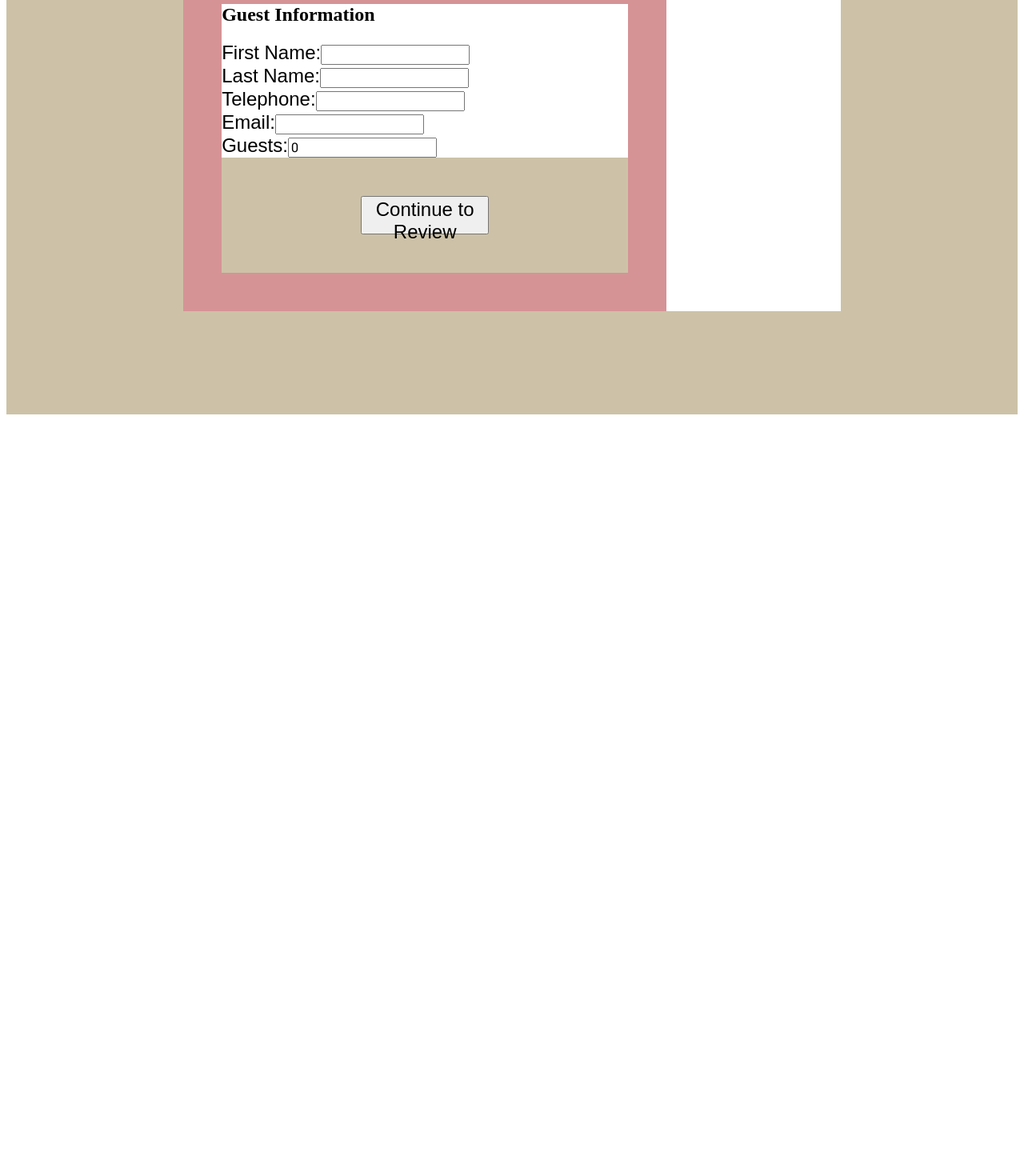
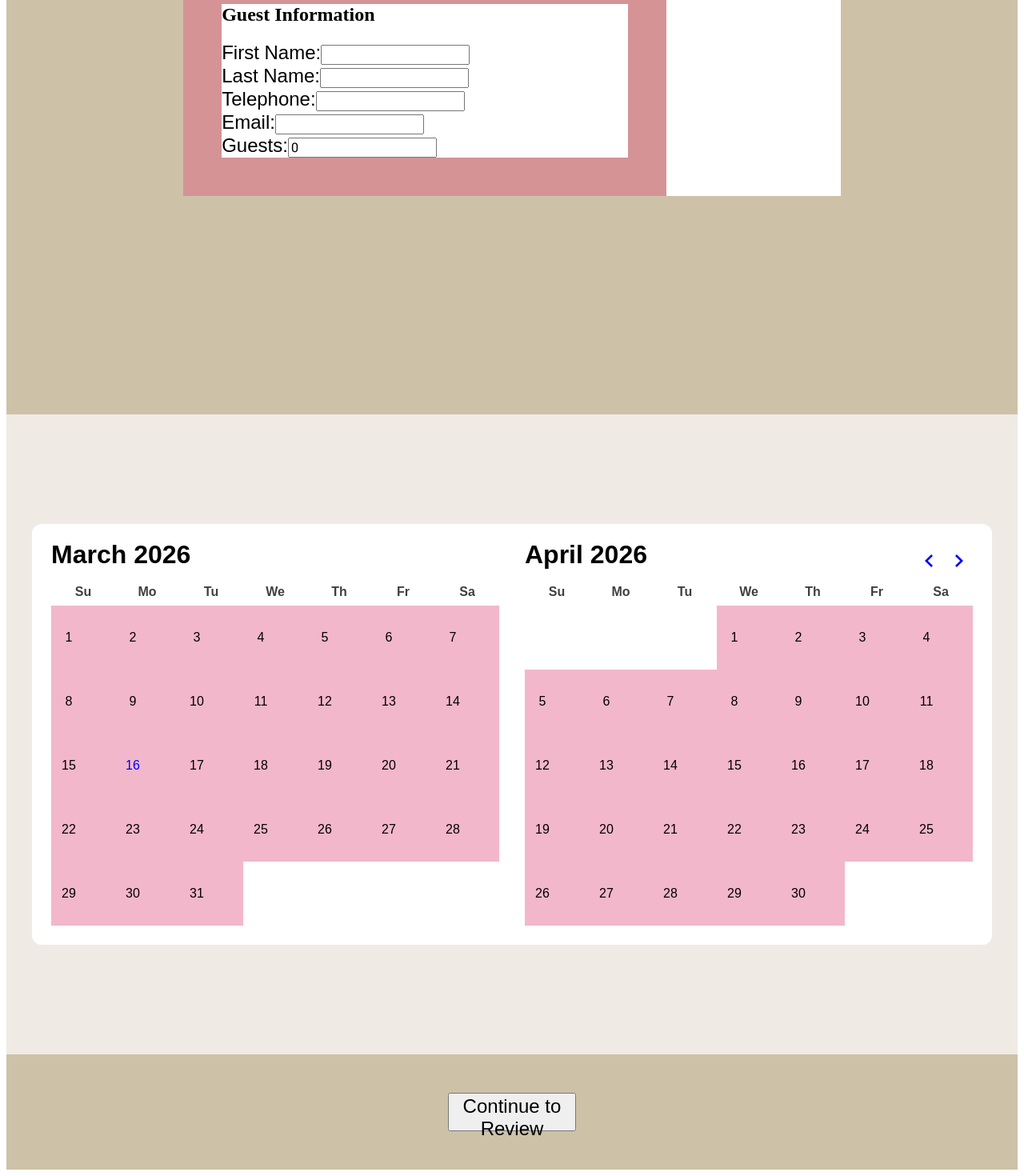
Before and after one commit to natsuki-da/fe-hotel, a React (Vite) app: page /room/1/booking in a window 1280 px wide. Shown: the part 290-1760 px from the top of the page at 80% size. Before the commit the page ends 816 px from the top, so only its background shows below. Built offline with nearby package versions, Linux system fonts and the light colour scheme; a web font is replaced by a local one.

Commit message:
add booking page component and design

```diff
--- a/src/App.jsx
+++ b/src/App.jsx
@@ -5,6 +5,7 @@ import RoomList from "./components/Room/List/RoomList"
 import { AuthProvider } from "./context/AuthProvider"
 import BookingForm from "./components/Booking/Form/BookingForm"
 import BookingCalendar from "./components/Booking/Calendar/BookingCalendar"
+import BookingPage from "./components/Booking/Booking/BookingPage"
 
 function App() {
 
@@ -15,10 +16,11 @@ function App() {
           <Route path="/" element={<HomePage />} />
           <Route path="/room-list" element={<RoomList />} />
           <Route path="/room/:roomId" element={<RoomDetail />} />
+          <Route path="/room/:roomId/booking" element={<BookingPage />} />
           {/* <Route path="calendar" element={<BookingCalendar />}/>
           <Route path="booking" element={<BookingForm />}/> */}
-          <Route path="room/:roomId/availability" element={<BookingCalendar />} />
-          <Route path="room/:roomId/booking" element={<BookingForm />}/>
+          {/* <Route path="room/:roomId/availability" element={<BookingCalendar />} />
+          <Route path="room/:roomId/booking" element={<BookingForm />}/> */}
         </Routes>
       </AuthProvider>
     </BrowserRouter>
--- /dev/null
+++ b/src/components/Booking/Booking/BookingPage.jsx
@@ -0,0 +1,45 @@
+import { useState } from "react";
+import BookingCalendar from "../Calendar/BookingCalendar";
+import BookingForm from "../Form/BookingForm";
+import * as S from "./BookingPage.styles"
+
+const BookingPage = () => {
+    const [bookingDetails, setBookingDetails] = useState({
+        guestFirstName: "",
+        guestLastName: "",
+        guestTelephoneNumber: "",
+        guestEmail: "",
+        guestCount: 0,
+        checkedInDate: null,
+        checkedOutDate: null
+    });
+
+    const handleGuestInfo = (data) => {
+        setBookingDetails(prev => ({ ...prev, ...data }))
+    };
+
+    const handleDateChange = (dates) => {
+        setBookingDetails(prev => ({ ...prev, dates }))
+    }
+
+    const handleSubmit = () => {
+        localStorage.setItem("guest", JSON.stringify(bookingDetails))
+    }
+
+    const savedData = localStorage.getItem("guest");
+    const parsedData = JSON.parse(savedData);
+
+    console.log(parsedData);
+
+    return (
+        <>
+            <BookingForm onChange={handleGuestInfo} />
+            <BookingCalendar onDateChange={handleDateChange} />
+            <S.ButtonContent>
+                <S.Button onClick={handleSubmit}>Continue to Review</S.Button>
+            </S.ButtonContent>
+        </>
+    )
+}
+
+export default BookingPage;
--- /dev/null
+++ b/src/components/Booking/Booking/BookingPage.styles.js
@@ -0,0 +1,22 @@
+import styled from "styled-components";
+import { fonts } from "../../../styles/fonts";
+
+export const Container = styled.div`
+  width: 100%;
+
+`;
+
+export const ButtonContent = styled.div`
+  padding: 3rem;
+  display: flex;
+  justify-content: center;
+  align-items: center;
+  background-color: rgba(130, 102, 36, 0.4);
+`
+
+export const Button = styled.button`
+  font-family: ${fonts.secondary};
+  font-size: 1.5rem;
+  height: 3rem;
+  width: 10rem;
+`
--- a/src/components/Booking/Calendar/BookingCalendar.jsx
+++ b/src/components/Booking/Calendar/BookingCalendar.jsx
@@ -5,7 +5,7 @@ import * as S from "./BookingCalendar.styles"
 import { useAuth } from "../../../context/useAuth";
 import { api } from "../../../api/axiosInstance";
 
-const BookingCalendar = () => {
+const BookingCalendar = ({onDateChange}) => {
     const [range, setRange] = useState({ from: null, to: null });
     const [disabledDates, setDisabledDates] = useState([]);
     const [currentMonth, setCurrentMonth] = useState(new Date());
@@ -38,6 +38,10 @@ const BookingCalendar = () => {
 
     const handleSelect = (range) => {
         setRange(range || { from: null, to: null });
+        onDateChange({
+            checkIn: range?.from,
+            checkOut: range?.to
+          });
     }
 
     const handleMonthChange = (month) => {
--- a/src/components/Booking/Form/BookingForm.jsx
+++ b/src/components/Booking/Form/BookingForm.jsx
@@ -3,7 +3,7 @@ import * as S from "./BookingForm.styles"
 import { useAuth } from "../../../context/useAuth";
 import BookingCalendar from "../Calendar/BookingCalendar";
 
-const BookingForm = () => {
+const BookingForm = ({onChange}) => {
     const { room } = useAuth();
     const [userInfo, setUserInfo] = useState({
         guestFirstName: "",
@@ -15,17 +15,11 @@ const BookingForm = () => {
 
     const handleUserInfo = (e) => {
         const { name, value } = e.target;
-        setUserInfo({ ...userInfo, [name]: value })
+        setUserInfo({ ...userInfo, [name]: value });
+        onChange({
+            [name]: value
+          });
     }
-
-    const handleSubmit = () => {
-       localStorage.setItem("guest", JSON.stringify(userInfo))
-    }
-
-    const savedData = localStorage.getItem("guest");
-    const parsedData = JSON.parse(savedData);
-
-    console.log(parsedData);
 
     return (
         <S.Container>
@@ -38,7 +32,7 @@ const BookingForm = () => {
 
                     <S.GuestDetailContent>
                         <h2>Guest Information</h2>
-                        <S.GuestForm onClick={handleSubmit}>
+                        <S.GuestForm>
                             <S.InputField>
                                 <S.Label>First Name:</S.Label>
                                 <S.Input name="guestFirstName" value={userInfo.guestFirstName} type="text" onChange={handleUserInfo} />
@@ -59,9 +53,6 @@ const BookingForm = () => {
                                 <S.Label>Guests:</S.Label>
                                 <S.Input name="guestCount" value={userInfo.guestCount} type="number" min="1" onChange={handleUserInfo} />
                             </S.InputField>
-                            <S.ButtonContent>
-                                <S.Button>Continue to Review</S.Button>
-                            </S.ButtonContent>
                         </S.GuestForm>
                     </S.GuestDetailContent>
                 </S.GuestDetailsSection>
--- a/src/components/Booking/Form/BookingForm.styles.js
+++ b/src/components/Booking/Form/BookingForm.styles.js
@@ -48,21 +48,6 @@ export const Input = styled.input`
   font-size: 1rem;
 `;
 
-export const ButtonContent = styled.div`
-  padding: 3rem;
-  display: flex;
-  justify-content: center;
-  align-items: center;
-  background-color: rgba(130, 102, 36, 0.4);
-`
-
-export const Button = styled.button`
-  font-family: ${fonts.secondary};
-  font-size: 1.5rem;
-  height: 3rem;
-  width: 10rem;
-`
-
 export const RoomInfoSection = styled.div`
   width: 30%;
   background-color: #ffff;
--- a/src/components/Room/DetailPage/RoomDetail.jsx
+++ b/src/components/Room/DetailPage/RoomDetail.jsx
@@ -11,7 +11,7 @@ const RoomDetail = () => {
     const navigate = useNavigate();
 
     const handleClick = () => {
-        navigate(`/room/${roomId}/availability`)
+        navigate(`/room/${roomId}/booking`)
     }
 
     useEffect(() => {
```
